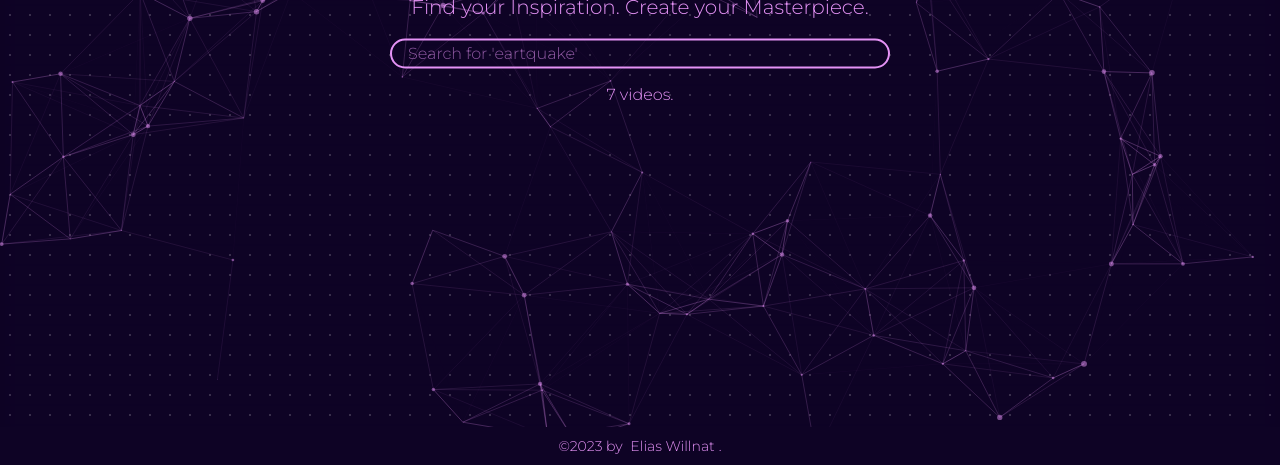
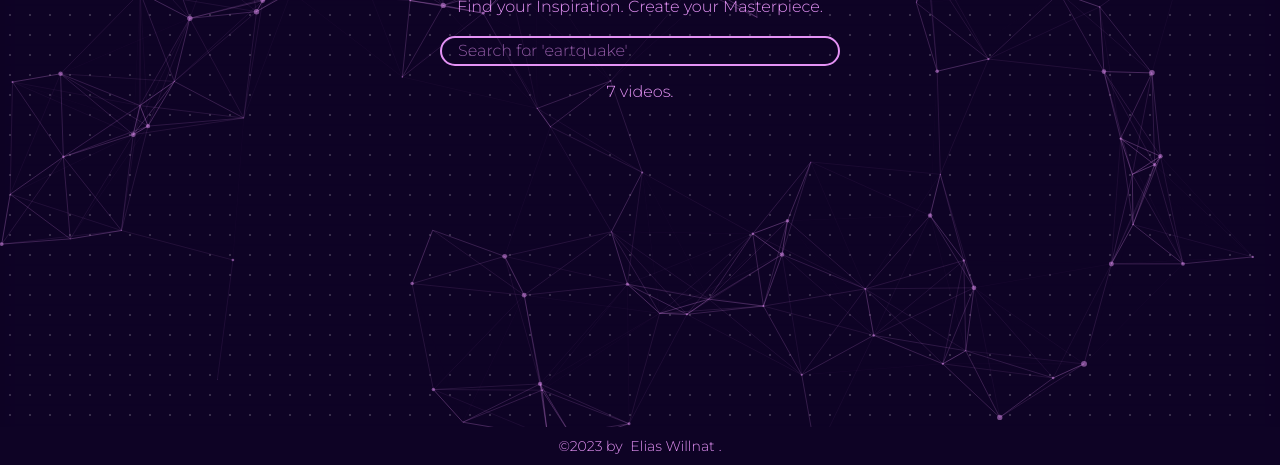
Before and after one commit to Elo20012/vfxfinder, a plain HTML site: page index.html in a window 1280 px wide. Shown: the part 335-800 px from the top of the page. Drawn offline with nearby package versions, Linux system fonts and the light colour scheme.

Commit message:
Add files via upload

```diff
--- a/styles.css
+++ b/styles.css
@@ -72,7 +72,7 @@ h2 {
 
 
 h3 {
-  font-size: 1.25rem;
+  font-size: 16px;
 }
 
 
@@ -468,7 +468,7 @@ body {
 
 #homeSearchBar {
   width: 200%;
-  max-width: 500px;
+  max-width: 400px;
   margin: 0 auto;
   height: 30px;
   padding: 0.75rem 1rem;
```
